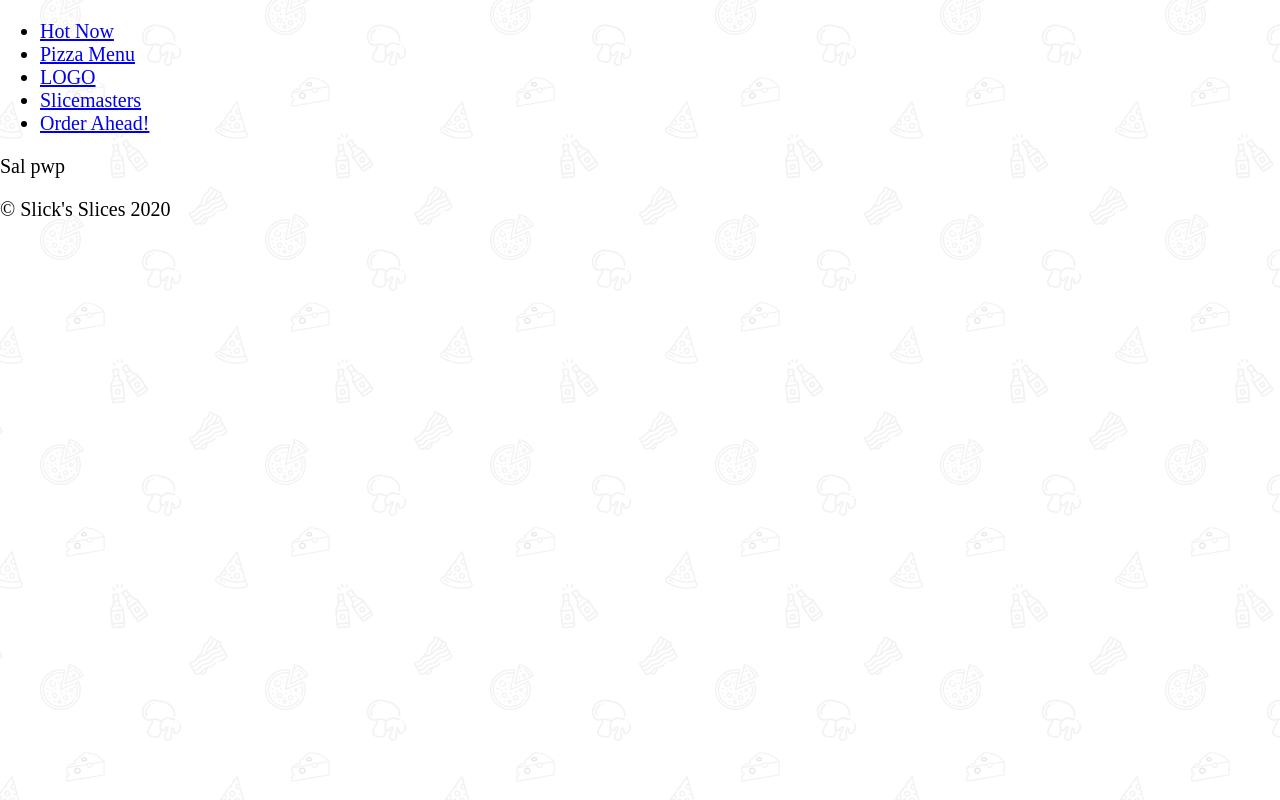
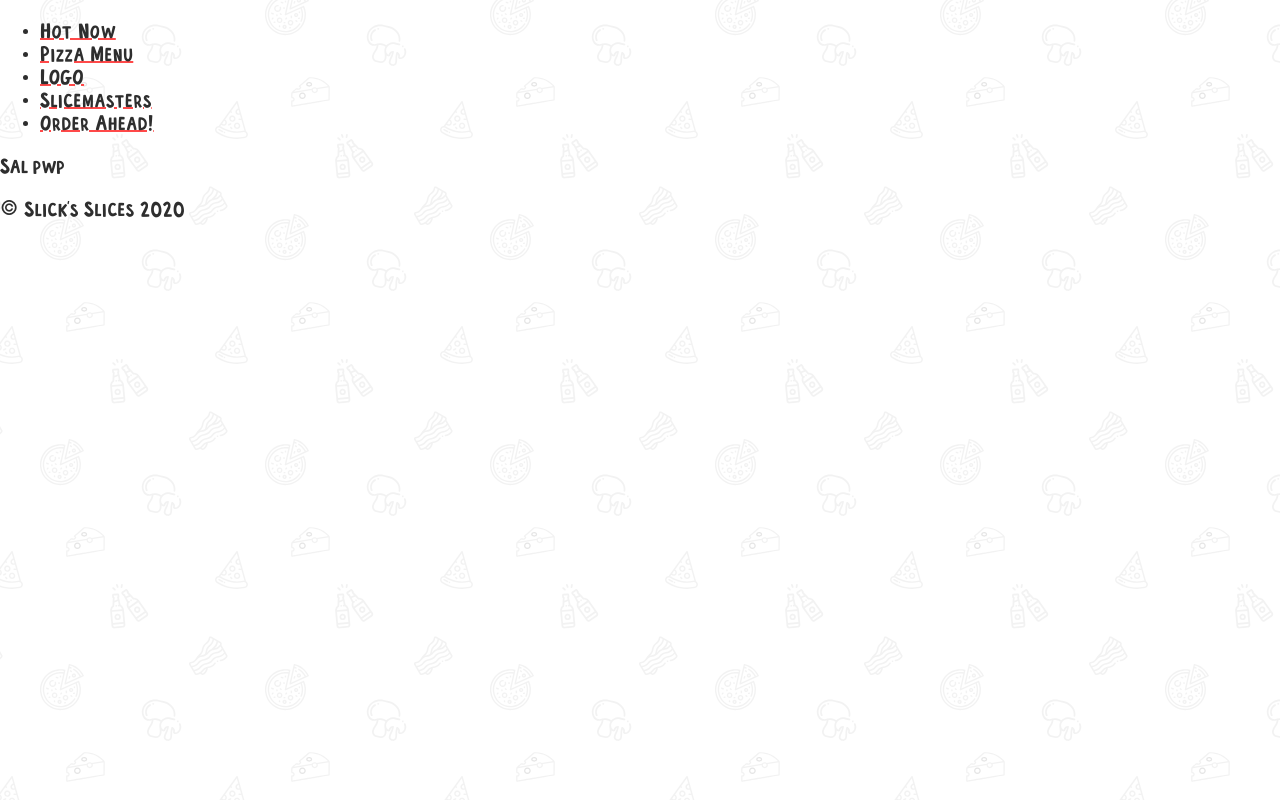
Before and after one commit to SashaMihalache/slick-slices, a Gatsby site in the folder client/: page / in a window 1280 px wide. Built offline with nearby package versions, Linux system fonts and the light colour scheme; Gatsby itself is replaced by a stand-in of ours.

Commit message:
add typography

```diff
--- a/client/src/components/Layout.js
+++ b/client/src/components/Layout.js
@@ -3,10 +3,12 @@
 import Nav from './Nav';
 import 'normalize.css';
 import GlobalStyles from '../styles/GlobalStyles';
+import Typography from '../styles/Typography';
 
 export default function Layout({ children }) {
   return (
     <div>
+      <Typography />
       <GlobalStyles />
       <Nav />
       {children}
--- /dev/null
+++ b/client/src/styles/Typography.js
@@ -0,0 +1,46 @@
+import { createGlobalStyle } from 'styled-components';
+import font from '../assets/fonts/frenchfries.woff';
+
+const Typography = createGlobalStyle`
+  @font-face {
+    font-family: FrenchFries;
+    src: url(${font});
+  }
+
+  html {
+    font-family: FrenchFries, -apple-system, BlinkMacSystemFont, 'Segoe UI', Roboto, Oxygen, Ubuntu, Cantarell, 'Open Sans', 'Helvetica Neue', sans-serif;
+    color: var(--black);
+  }
+
+  p, li {
+    letter-spacing: 0.5px;
+  }
+
+  h1,h2,h3,h4,h5,h6 {
+    font-weight: normal;
+    margin: 0;
+  }
+
+  a {
+    color: var(--black);
+    text-decoration-color: var(--red);
+  }
+
+  mark, .mark {
+    background: var(--yellow);
+    padding: 0 2px 2px 2px;
+    margin: 0;
+    display: inline;
+    line-height: 1;
+  }
+
+  .center {
+    text-align: center;
+  }
+
+  .tilt {
+    transform: rotate(-2deg);
+  }
+`;
+
+export default Typography;
```
